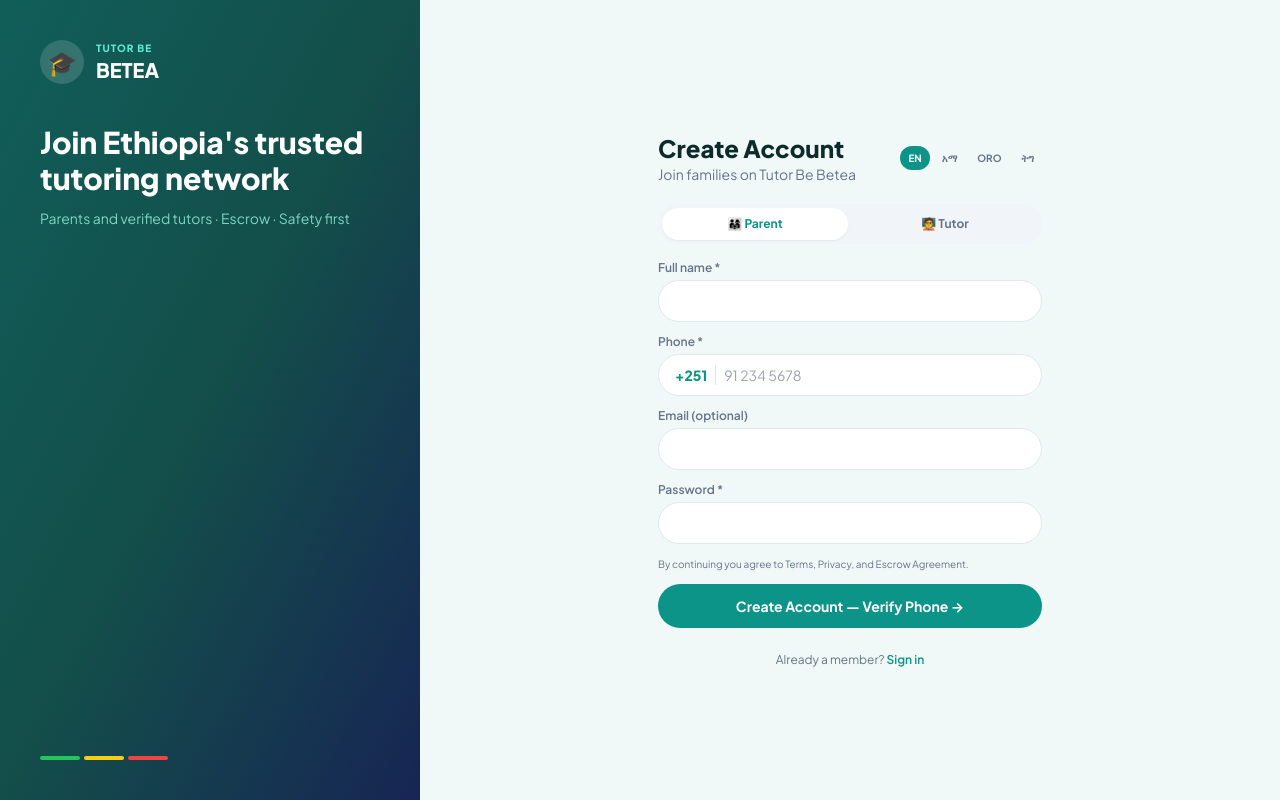
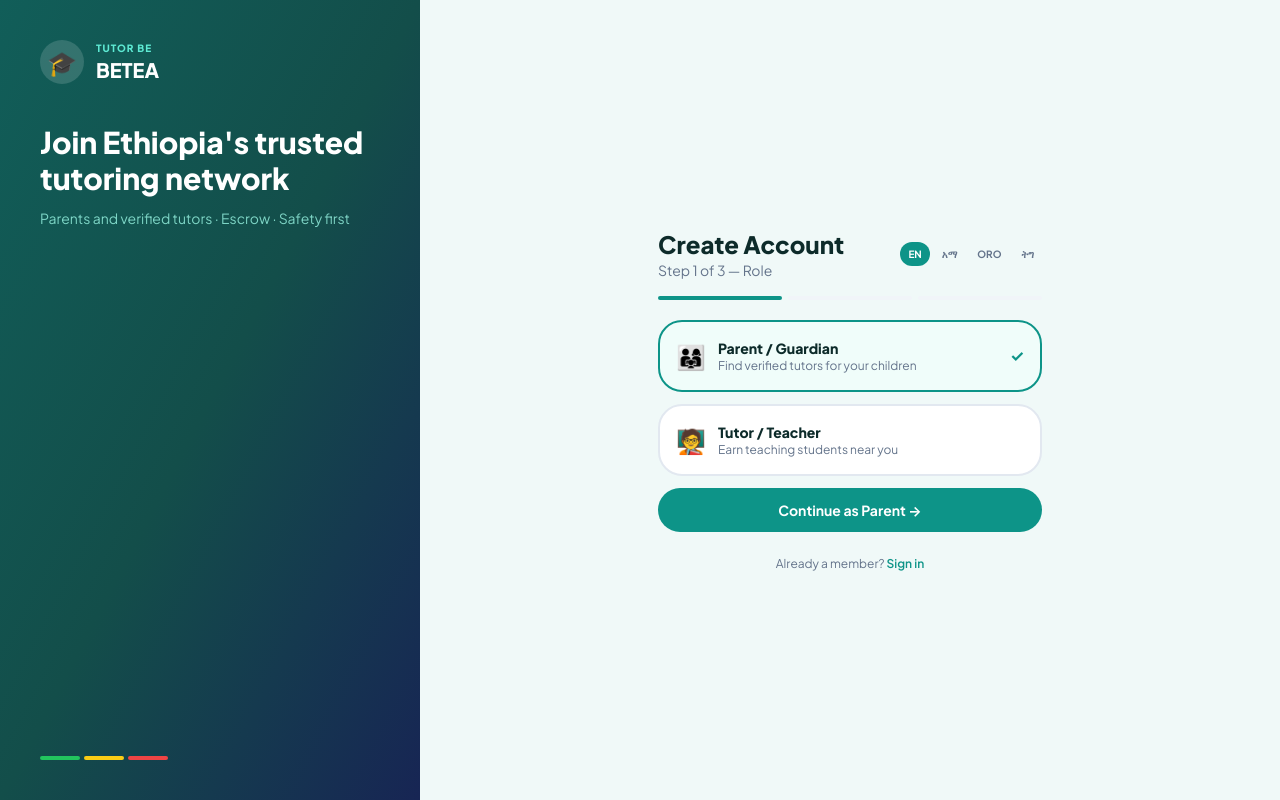
Before and after one commit to Zeordi/tutor-be-betea, a Next.js app in the folder apps/web/: page /register in a window 1280 px wide. Built offline with nearby package versions, Linux system fonts and the light colour scheme.

Commit message:
Update page.tsx

```diff
--- a/apps/web/app/(auth)/register/page.tsx
+++ b/apps/web/app/(auth)/register/page.tsx
@@ -1,13 +1,27 @@
 "use client";
 
-import { useState } from "react";
+import { useEffect, useState } from "react";
 import { useRouter } from "next/navigation";
 import Link from "next/link";
 import { setToken } from "@/lib/api";
 
+const LANGS = ["EN", "አማ", "ORO", "ትግ"] as const;
+
+function passwordStrength(pw: string) {
+  let score = 0;
+  if (pw.length >= 6) score++;
+  if (pw.length >= 10) score++;
+  if (/[A-Z]/.test(pw) && /[a-z]/.test(pw)) score++;
+  if (/\d/.test(pw)) score++;
+  if (/[^A-Za-z0-9]/.test(pw)) score++;
+  if (score <= 1) return { score, label: "Weak", color: "bg-red-500" };
+  if (score <= 3) return { score, label: "Fair", color: "bg-amber-500" };
+  return { score, label: "Strong", color: "bg-emerald-500" };
+}
+
 export default function RegisterPage() {
   const router = useRouter();
-  const [step, setStep] = useState<"form" | "otp">("form");
+  const [step, setStep] = useState<1 | 2 | 3>(1);
   const [fullName, setFullName] = useState("");
   const [email, setEmail] = useState("");
   const [phoneNumber, setPhoneNumber] = useState("");
@@ -16,12 +30,19 @@ export default function RegisterPage() {
   const [otp, setOtp] = useState("");
   const [loading, setLoading] = useState(false);
   const [message, setMessage] = useState("");
-  const [lang, setLang] = useState("EN");
+  const [lang, setLang] = useState<(typeof LANGS)[number]>("EN");
+  const [countdown, setCountdown] = useState(0);
 
   const api = process.env.NEXT_PUBLIC_API_URL || "http://localhost:4000";
+  const strength = passwordStrength(password);
 
-  const handleSendOtp = async (e: React.FormEvent) => {
-    e.preventDefault();
+  useEffect(() => {
+    if (countdown <= 0) return;
+    const t = setTimeout(() => setCountdown((c) => c - 1), 1000);
+    return () => clearTimeout(t);
+  }, [countdown]);
+
+  const handleSendOtp = async () => {
     setLoading(true);
     setMessage("");
     try {
@@ -38,7 +59,8 @@ export default function RegisterPage() {
         const err = await res.json().catch(() => ({}));
         throw new Error(err.message || "Failed to send OTP");
       }
-      setStep("otp");
+      setStep(3);
+      setCountdown(60);
       setMessage("OTP sent");
     } catch (err: any) {
       setMessage(err.message || "Could not send OTP");
@@ -55,10 +77,7 @@ export default function RegisterPage() {
       const verifyRes = await fetch(`${api}/auth/otp/verify`, {
         method: "POST",
         headers: { "Content-Type": "application/json" },
-        body: JSON.stringify({
-          phoneNumber: phoneNumber.trim(),
-          code: otp.trim(),
-        }),
+        body: JSON.stringify({ phoneNumber: phoneNumber.trim(), code: otp.trim() }),
       });
       if (!verifyRes.ok) {
         const err = await verifyRes.json().catch(() => ({}));
@@ -123,25 +142,21 @@ export default function RegisterPage() {
 
       <div className="flex-1 flex items-center justify-center p-6 md:p-10">
         <div className="w-full max-w-sm">
-          <div className="flex justify-between items-center mb-5">
+          <div className="flex justify-between items-center mb-4">
             <div>
-              <p className="text-2xl font-extrabold text-[var(--foreground)]">
-                Create Account
-              </p>
+              <p className="text-2xl font-extrabold text-[var(--foreground)]">Create Account</p>
               <p className="text-sm text-[var(--muted-foreground)]">
-                Join families on Tutor Be Betea
+                Step {step} of 3 — {["Role", "Details", "Verify"][step - 1]}
               </p>
             </div>
             <div className="flex gap-1">
-              {["EN", "አማ", "ORO", "ትግ"].map((l) => (
+              {LANGS.map((l) => (
                 <button
                   key={l}
                   type="button"
                   onClick={() => setLang(l)}
                   className={`text-[10px] font-bold px-2 py-1 rounded-full ${
-                    lang === l
-                      ? "bg-teal-600 text-white"
-                      : "text-[var(--muted-foreground)]"
+                    lang === l ? "bg-teal-600 text-white" : "text-[var(--muted-foreground)]"
                   }`}
                 >
                   {l}
@@ -150,25 +165,54 @@ export default function RegisterPage() {
             </div>
           </div>
 
-          <div className="flex p-1 rounded-xl gap-1 mb-4 bg-[var(--muted)]">
+          <div className="flex gap-1.5 mb-5">
+            {[1, 2, 3].map((n) => (
+              <div
+                key={n}
+                className={`h-1 flex-1 rounded-full ${n <= step ? "bg-teal-600" : "bg-[var(--muted)]"}`}
+              />
+            ))}
+          </div>
+
+          {step === 1 && (
+            <div className="space-y-3">
               {(["PARENT", "TEACHER"] as const).map((r) => (
                 <button
                   key={r}
                   type="button"
                   onClick={() => setRole(r)}
-                className={`flex-1 py-2 text-xs font-bold rounded-lg ${
+                  className={`w-full flex items-center gap-3 p-4 rounded-2xl border-2 text-left transition ${
                     role === r
-                    ? "bg-[var(--card)] text-teal-600 shadow-sm"
-                    : "text-[var(--muted-foreground)]"
+                      ? "border-teal-600 bg-teal-50 dark:bg-teal-900/20"
+                      : "border-[var(--border)] bg-[var(--card)]"
                   }`}
                 >
-                {r === "PARENT" ? "👨‍👩‍👧 Parent" : "🧑‍🏫 Tutor"}
+                  <span className="text-2xl">{r === "PARENT" ? "👨‍👩‍👧" : "🧑‍🏫"}</span>
+                  <div className="flex-1">
+                    <p className="text-sm font-extrabold text-[var(--foreground)]">
+                      {r === "PARENT" ? "Parent / Guardian" : "Tutor / Teacher"}
+                    </p>
+                    <p className="text-xs text-[var(--muted-foreground)]">
+                      {r === "PARENT"
+                        ? "Find verified tutors for your children"
+                        : "Earn teaching students near you"}
+                    </p>
+                  </div>
+                  {role === r && <span className="text-teal-600 font-bold">✓</span>}
                 </button>
               ))}
+              <button
+                type="button"
+                onClick={() => setStep(2)}
+                className="w-full bg-teal-600 text-white font-bold py-3 rounded-xl text-sm"
+              >
+                Continue as {role === "PARENT" ? "Parent" : "Tutor"} →
+              </button>
             </div>
+          )}
 
-          {step === "form" ? (
-            <form onSubmit={handleSendOtp} className="space-y-3">
+          {step === 2 && (
+            <div className="space-y-3">
               <div>
                 <label className="text-xs font-semibold text-[var(--muted-foreground)] block mb-1">
                   Full name *
@@ -185,9 +229,7 @@ export default function RegisterPage() {
                   Phone *
                 </label>
                 <div className="flex items-center gap-2 rounded-xl px-4 py-2.5 border border-[var(--border)] bg-[var(--card)]">
-                  <span className="text-sm font-extrabold text-teal-600">
-                    +251
-                  </span>
+                  <span className="text-sm font-extrabold text-teal-600">+251</span>
                   <div className="w-px h-5 bg-[var(--border)]" />
                   <input
                     required
@@ -222,22 +264,49 @@ export default function RegisterPage() {
                   onChange={(e) => setPassword(e.target.value)}
                   className="w-full rounded-xl px-4 py-2.5 border border-[var(--border)] bg-[var(--card)] text-sm outline-none"
                 />
+                {password.length > 0 && (
+                  <div className="mt-2">
+                    <div className="flex gap-1 mb-1">
+                      {[1, 2, 3, 4].map((i) => (
+                        <div
+                          key={i}
+                          className={`h-1 flex-1 rounded-full ${
+                            strength.score >= i ? strength.color : "bg-[var(--muted)]"
+                          }`}
+                        />
+                      ))}
+                    </div>
+                    <p className="text-[10px] font-bold text-[var(--muted-foreground)]">
+                      {strength.label}
+                    </p>
+                  </div>
+                )}
               </div>
               <p className="text-[10px] text-[var(--muted-foreground)]">
                 By continuing you agree to Terms, Privacy, and Escrow Agreement.
               </p>
-              {message && (
-                <p className="text-xs text-red-500 text-center">{message}</p>
+              {message && <p className="text-xs text-red-500 text-center">{message}</p>}
+              <div className="flex gap-2">
+                <button
+                  type="button"
+                  onClick={() => setStep(1)}
+                  className="px-4 py-3 rounded-xl border border-[var(--border)] text-sm font-bold text-[var(--muted-foreground)]"
+                >
+                  Back
+                </button>
+                <button
+                  type="button"
+                  disabled={loading}
+                  onClick={handleSendOtp}
+                  className="flex-1 bg-teal-600 text-white font-bold py-3 rounded-xl text-sm"
+                >
+                  {loading ? "Sending OTP..." : "Next — Verify Phone →"}
+                </button>
+              </div>
+            </div>
           )}
-              <button
-                type="submit"
-                disabled={loading}
-                className="w-full bg-teal-600 text-white font-bold py-3 rounded-xl text-sm"
-              >
-                {loading ? "Sending OTP..." : "Create Account — Verify Phone →"}
-              </button>
-            </form>
-          ) : (
+
+          {step === 3 && (
             <form onSubmit={handleVerifyAndRegister} className="space-y-4">
               <p className="text-xs text-[var(--muted-foreground)] text-center">
                 Enter OTP sent to <strong>{phoneNumber}</strong>
@@ -251,9 +320,10 @@ export default function RegisterPage() {
                 onChange={(e) => setOtp(e.target.value)}
                 className="w-full rounded-xl border-2 border-teal-500 px-4 py-3 text-center tracking-[0.4em] text-lg font-extrabold outline-none bg-[var(--card)]"
               />
-              {message && (
-                <p className="text-xs text-red-500 text-center">{message}</p>
-              )}
+              <p className="text-center text-xs text-[var(--muted-foreground)]">
+                {countdown > 0 ? `Resend in ${countdown}s` : "You can request a new code"}
+              </p>
+              {message && <p className="text-xs text-red-500 text-center">{message}</p>}
               <button
                 type="submit"
                 disabled={loading}
@@ -264,7 +334,7 @@ export default function RegisterPage() {
               <button
                 type="button"
                 className="w-full text-xs text-[var(--muted-foreground)]"
-                onClick={() => setStep("form")}
+                onClick={() => setStep(2)}
               >
                 ← Back
               </button>
```
Lines whose indentation alone changed are shown as unchanged.
